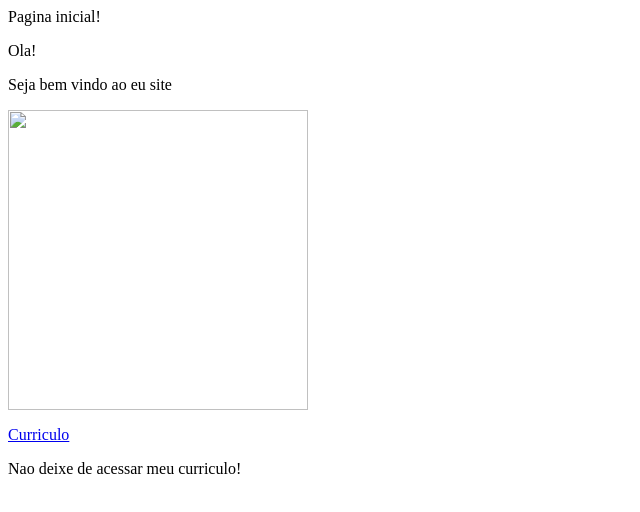
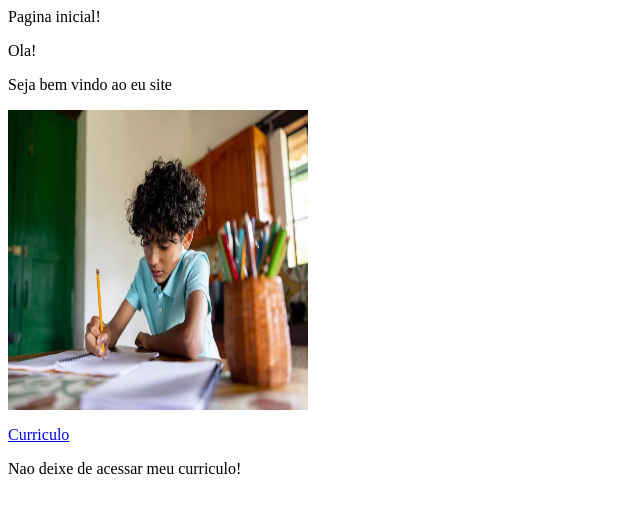
Before and after one commit to isabelafraz38-dot/isabelafraz38-dot.github.io, a plain HTML site: page index.html in a window 1280 px wide. Shown: the whole page, without its empty margins (0-640 px from the left). Drawn offline with Linux system fonts and the light colour scheme.

Commit message:
Add files via upload

```diff
--- a/index.html
+++ b/index.html
@@ -7,7 +7,7 @@
     <body>
         <p>Ola!</p>
         <p>Seja bem vindo ao eu site</p>
-        <p><img src="imagem_aluno.jpeg"
+        <p><img src="aprender-a-estudar-1.webp"
             width="300" height="300"/></p>
         <p><a href="curriculo.html">Curriculo</a></p>
         <p>Nao deixe de acessar meu curriculo!</p>
```
Also changed, not shown: aprender-a-estudar-1.webp (added).
